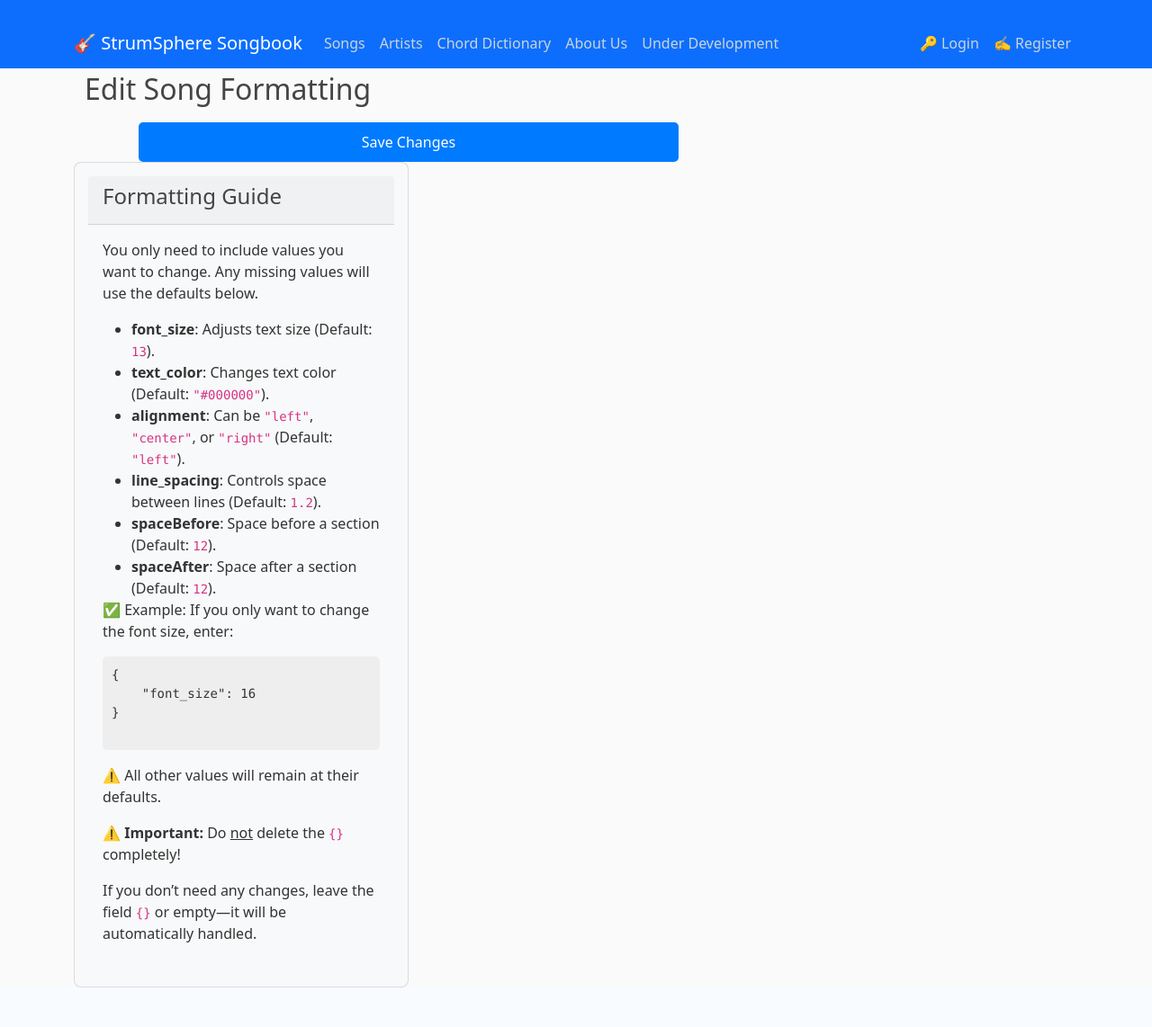
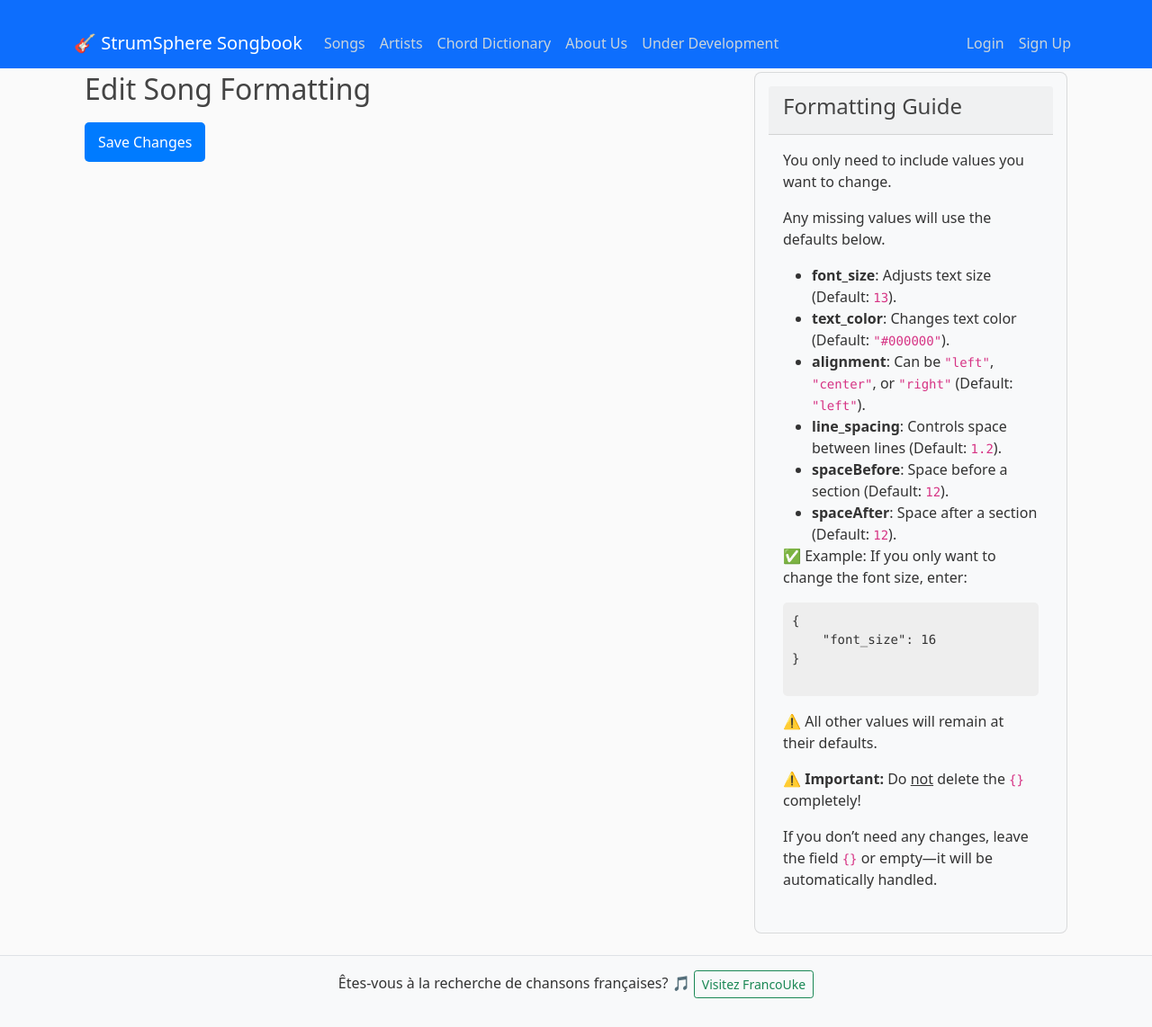
Before and after one commit to gaulindm/StrumSphere, a Django app: template songbook/templates/songbook/edit_formatting.html in a window 1280 px wide. Shown: the whole page at 90% size. Before the commit the page ends 1098 px from the top, so only its background shows below. Run offline with Django 3.2, Linux system fonts and the light colour scheme; the template is opened without the code that fills it: most values are stand-ins (such as "Sample title", 1, 10 or a date in 2020).

Commit message:
Finishing Dual Edition
Left to dualize
-About
-Betabugs
-Dictionnary
-Login
-Register

```diff
--- a/songbook/templates/partials/_navbar.html
+++ b/songbook/templates/partials/_navbar.html
@@ -45,48 +45,23 @@
   {% if user.is_authenticated %}
       <div class="nav-item dropdown">
           <a class="nav-link dropdown-toggle" href="#" id="userDropdown" role="button" data-bs-toggle="dropdown" aria-expanded="false">
-        {% if site_name == "FrancoUke" %}
-          Bonjour, {{ user.username }}
-        {% else %}
               Welcome, {{ user.username }}
-        {% endif %}
           </a>
           <ul class="dropdown-menu dropdown-menu-end" aria-labelledby="userDropdown">
-        <li>
-          <a class="dropdown-item" href="#">
+              <li><a class="dropdown-item" href="#">Name: {{ user.first_name }} {{ user.last_name }}</a></li>
+
               {% if site_name == "FrancoUke" %}
-              Nom: {{ user.first_name }} {{ user.last_name }}
+                  <li><a class="dropdown-item" href="{% url 'francouke_song_create' %}">Créer une chanson</a></li>
+                  <li><a class="dropdown-item" href="{% url 'users:user_preferences' %}">Préférences utilisateur</a></li>
               {% else %}
-              Name: {{ user.first_name }} {{ user.last_name }}
+                  <li><a class="dropdown-item" href="{% url 'strumsphere_song_create' %}">New Song</a></li>
+                  <li><a class="dropdown-item" href="{% url 'users:user_preferences' %}">User Preferences</a></li>
               {% endif %}
-          </a>
-        </li>
-        <li>
-          <a class="dropdown-item" href="{% url 'song-create' %}">
-            {% if site_name == "FrancoUke" %}
-              🎶 Ajouter une chanson
-            {% else %}
-              🎶 New Song
-            {% endif %}
-          </a>
-        </li>
-        <li>
-          <a class="dropdown-item" href="{% url 'users:user_preferences' %}">
-            {% if site_name == "FrancoUke" %}
-              ⚙️ Préférences utilisateur
-            {% else %}
-              ⚙️ User Preferences
-            {% endif %}
-          </a>
-        </li>
+
               <li><hr class="dropdown-divider"></li>
               <li>
                   <a class="dropdown-item" href="#" onclick="event.preventDefault(); document.getElementById('logout-form').submit();">
-            {% if site_name == "FrancoUke" %}
-              🚪 Déconnexion
-            {% else %}
-              🚪 Logout
-            {% endif %}
+                      Logout
                   </a>
               </li>
           </ul>
@@ -95,19 +70,12 @@
           {% csrf_token %}
       </form>
   {% else %}
-    <a class="nav-item nav-link" href="{% url 'login' %}">
       {% if site_name == "FrancoUke" %}
-        🔑 Connexion
+          <a class="nav-item nav-link" href="{% url 'login' %}?site=FrancoUke">Connexion</a>
+          <a class="nav-item nav-link" href="{% url 'register' %}?site=FrancoUke">S'inscrire</a>
       {% else %}
-        🔑 Login
+          <a class="nav-item nav-link" href="{% url 'login' %}?site=StrumSphere">Login</a>
+          <a class="nav-item nav-link" href="{% url 'register' %}?site=StrumSphere">Sign Up</a>
       {% endif %}
-    </a>
-    <a class="nav-item nav-link" href="{% url 'register' %}">
-      {% if site_name == "FrancoUke" %}
-        ✍️ S'inscrire
-      {% else %}
-        ✍️ Register
-      {% endif %}
-    </a>
   {% endif %}
 </div>
--- /dev/null
+++ b/songbook/templates/partials/footer.html
@@ -0,0 +1,11 @@
+<footer class="text-center mt-4 py-3 bg-light border-top">
+    <p>
+        {% if site_name == "FrancoUke" %}
+            Vous cherchez des chansons en anglais? 🎸
+            <a href="{% url 'strumsphere_songs' %}" class="btn btn-outline-primary btn-sm">Visitez StrumSphere</a>
+        {% else %}
+            Êtes-vous à la recherche de chansons françaises? 🎵
+            <a href="{% url 'francouke_songs' %}" class="btn btn-outline-success btn-sm">Visitez FrancoUke</a>
+        {% endif %}
+    </p>
+</footer>
--- a/songbook/templates/songbook/base.html
+++ b/songbook/templates/songbook/base.html
@@ -1,4 +1,3 @@
-
 {% load static %}
 <!DOCTYPE html>
 <html>
@@ -10,18 +9,16 @@
      <!-- Bootstrap CSS -->
     <link href="https://cdn.jsdelivr.net/npm/bootstrap@5.0.2/dist/css/bootstrap.min.css" rel="stylesheet" integrity="sha384-EVSTQN3/azprG1Anm3QDgpJLIm9Nao0Yz1ztcQTwFspd3yD65VohhpuuCOmLASjC" crossorigin="anonymous">
     <link href="https://cdnjs.cloudflare.com/ajax/libs/font-awesome/6.0.0-beta3/css/all.min.css" rel="stylesheet">
-
     <link rel="stylesheet" type="text/css" href="{% static 'songbook/main.css' %}">
-
 
     {% if title %}
         <title>Songbook - {{ title }} </title>
     {% else %}
-        <title>Songbook </title>
-      {% endif%}
-  </title>
+        <title>Songbook</title>
+    {% endif %}
   </head>
-  <body><!-- Debugging: Show site_name -->
+
+  <body>
     <header class="site-header">
       {% include "partials/_navbar.html" %}
     </header>
@@ -37,13 +34,15 @@
       </div>
       {% endif %}
 
+      {% block content %}{% endblock %}
+    </main>
 
-        {% block content %}{% endblock %}
+    <!-- 🔹 Add Footer Here -->
+    <footer>
+      {% include "partials/footer.html" %}
+    </footer>
 
-
-  </main>
     <!-- Optional JavaScript -->
-    <!-- jQuery first, then Popper.js, then Bootstrap JS -->
     <script src="https://cdn.jsdelivr.net/npm/@popperjs/core@2.9.2/dist/umd/popper.min.js" integrity="sha384-IQsoLXl5PILFhosVNubq5LC7Qb9DXgDA9i+tQ8Zj3iwWAwPtgFTxbJ8NT4GN1R8p" crossorigin="anonymous"></script>
     <script src="https://cdn.jsdelivr.net/npm/bootstrap@5.0.2/dist/js/bootstrap.min.js" integrity="sha384-cVKIPhGWiC2Al4u+LWgxfKTRIcfu0JTxR+EQDz/bgldoEyl4H0zUF0QKbrJ0EcQF" crossorigin="anonymous"></script>
 
--- a/songbook/templates/songbook/edit_formatting.html
+++ b/songbook/templates/songbook/edit_formatting.html
@@ -5,7 +5,7 @@
     <div class="row">
         <!-- Left Section (Form) - 8 columns -->
         <div class="col-md-8">
-            <h2>Edit Song Formatting</h2>
+            <h2>{% if site_name == "FrancoUke" %} Modifier le formatage {% else %} Edit Song Formatting {% endif %}</h2>
             <form method="POST" class="formatting-form" action="?site={{ site_name }}">
                 {% csrf_token %}
                 {% for field in form %}
@@ -17,24 +17,42 @@
                         {% endif %}
                     </div>
                 {% endfor %}
-                <button type="submit">Save Changes</button>
+                <button type="submit">
+                    {% if site_name == "FrancoUke" %} Enregistrer les modifications {% else %} Save Changes {% endif %}
+                </button>
             </form>
         </div>
-    </div>
-</div>
-
 
         <!-- Right Section (Guide) - 4 columns -->
         <div class="col-md-4">
             <div class="card">
                 <div class="card-header">
-            <h4>Formatting Guide</h4>
+                    <h4>{% if site_name == "FrancoUke" %} Guide de formatage {% else %} Formatting Guide {% endif %}</h4>
                 </div>
                 <div class="card-body">
-            <p>
-                You only need to include values you want to change.
-                Any missing values will use the defaults below.
-            </p>
+                    {% if site_name == "FrancoUke" %}
+                        <p>Vous n'avez besoin d'inclure que les valeurs que vous souhaitez modifier.</p>
+                        <p>Les valeurs absentes utiliseront les paramètres par défaut ci-dessous.</p>
+                        <ul>
+                            <li><strong>font_size</strong> : Taille du texte (Défaut : <code>13</code>).</li>
+                            <li><strong>text_color</strong> : Couleur du texte (Défaut : <code>"#000000"</code>).</li>
+                            <li><strong>alignment</strong> : <code>"left"</code>, <code>"center"</code>, <code>"right"</code> (Défaut : <code>"left"</code>).</li>
+                            <li><strong>line_spacing</strong> : Espacement des lignes (Défaut : <code>1.2</code>).</li>
+                            <li><strong>spaceBefore</strong> : Espace avant une section (Défaut : <code>12</code>).</li>
+                            <li><strong>spaceAfter</strong> : Espace après une section (Défaut : <code>12</code>).</li>
+                        </ul>
+                        <p>✅ Exemple : Si vous souhaitez seulement modifier la taille du texte, entrez :</p>
+                        <pre>
+{
+    "font_size": 16
+}
+                        </pre>
+                        <p>⚠️ Toutes les autres valeurs resteront par défaut.</p>
+                        <p><strong>⚠️ Important :</strong> Ne supprimez pas entièrement les <code>{}</code> !</p>
+                        <p>Si vous ne souhaitez pas apporter de modifications, laissez le champ vide ou conservez <code>{}</code>.</p>
+                    {% else %}
+                        <p>You only need to include values you want to change.</p>
+                        <p>Any missing values will use the defaults below.</p>
                         <ul>
                             <li><strong>font_size</strong>: Adjusts text size (Default: <code>13</code>).</li>
                             <li><strong>text_color</strong>: Changes text color (Default: <code>"#000000"</code>).</li>
@@ -52,48 +70,41 @@
                         <p>⚠️ All other values will remain at their defaults.</p>
                         <p><strong>⚠️ Important:</strong> Do <u>not</u> delete the <code>{}</code> completely!</p>
                         <p>If you don’t need any changes, leave the field <code>{}</code> or empty—it will be automatically handled.</p>
+                    {% endif %}
                 </div>
             </div>
         </div>
+    </div> <!-- Close Row -->
+</div> <!-- Close Container -->
 
-        </div>
-    </div>
-</div>
-
+<!-- Styles -->
 <style>
-
-
-
     .container {
         margin-top: 20px;
     }
+
     .card {
         background: #f8f9fa;
         padding: 15px;
         border-radius: 8px;
     }
+
     pre {
         background: #eee;
         padding: 10px;
         border-radius: 5px;
     }
+
     .formatting-form {
-        display: flex;
-        flex-direction: column;
-        max-width: 600px;
-        margin: auto;
+        max-width: 100%;
     }
 
     .form-group {
-        display: flex;
-        flex-direction: column;
         margin-bottom: 15px;
     }
 
     .form-group label {
         font-weight: bold;
-        margin-bottom: 5px;
-        align-self: flex-start;  /* Ensures label is top-aligned */
     }
 
     .form-group input,
--- a/songbook/utils/chord_utils.py
+++ b/songbook/utils/chord_utils.py
@@ -189,7 +189,7 @@ def draw_footer(canvas, doc, relevant_chords, chord_spacing, row_spacing,
     else:
         rows_needed = (len(primary_diagrams) + max_chords_per_row - 1) // max_chords_per_row  # Full page
 
-    print(f"DEBUG: Number of chords={len(primary_diagrams)}, max_chords_per_row={max_chords_per_row}, rows_needed={rows_needed}")
+    #print(f"DEBUG: Number of chords={len(primary_diagrams)}, max_chords_per_row={max_chords_per_row}, rows_needed={rows_needed}")
 
 
 
--- a/users/urls.py
+++ b/users/urls.py
@@ -12,5 +12,7 @@ urlpatterns = [
     path('login/', auth_views.LoginView.as_view(template_name='users/login.html'), name='login'),
     #path('update_preferences/', update_preferences, name='update_preferences'),
     path('preferences/', user_preferences_view, name='user_preferences'),
+
+
     path('logout/', auth_views.LogoutView.as_view(template_name='users/logout.html'), name='logout'),
 ]
```
Also changed, not shown: songbook/urls.py (+18 -2 lines), songbook/utils/transposer.py (+5 -4 lines), songbook/views.py (+39 -17 lines). Lines whose indentation alone changed are shown as unchanged.
